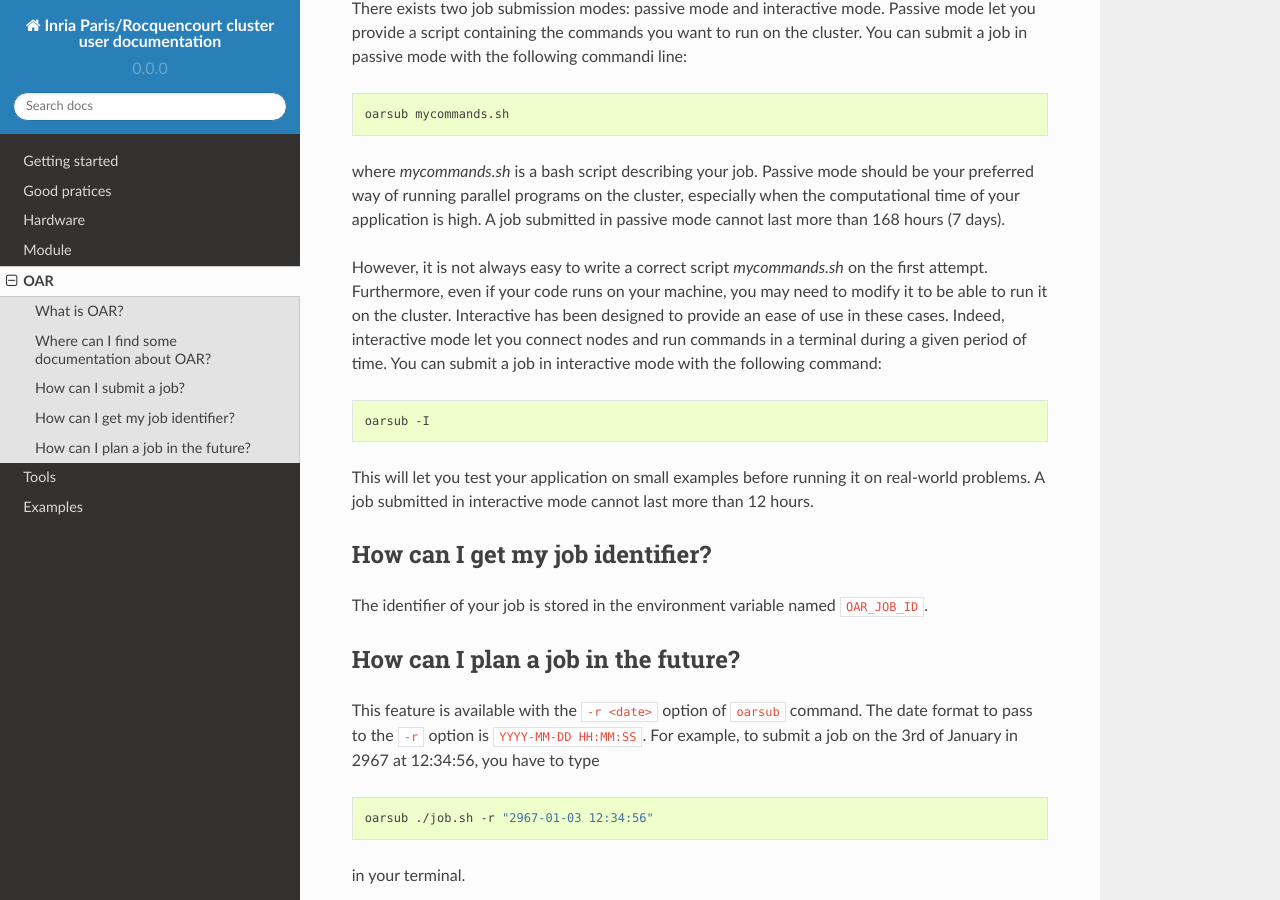
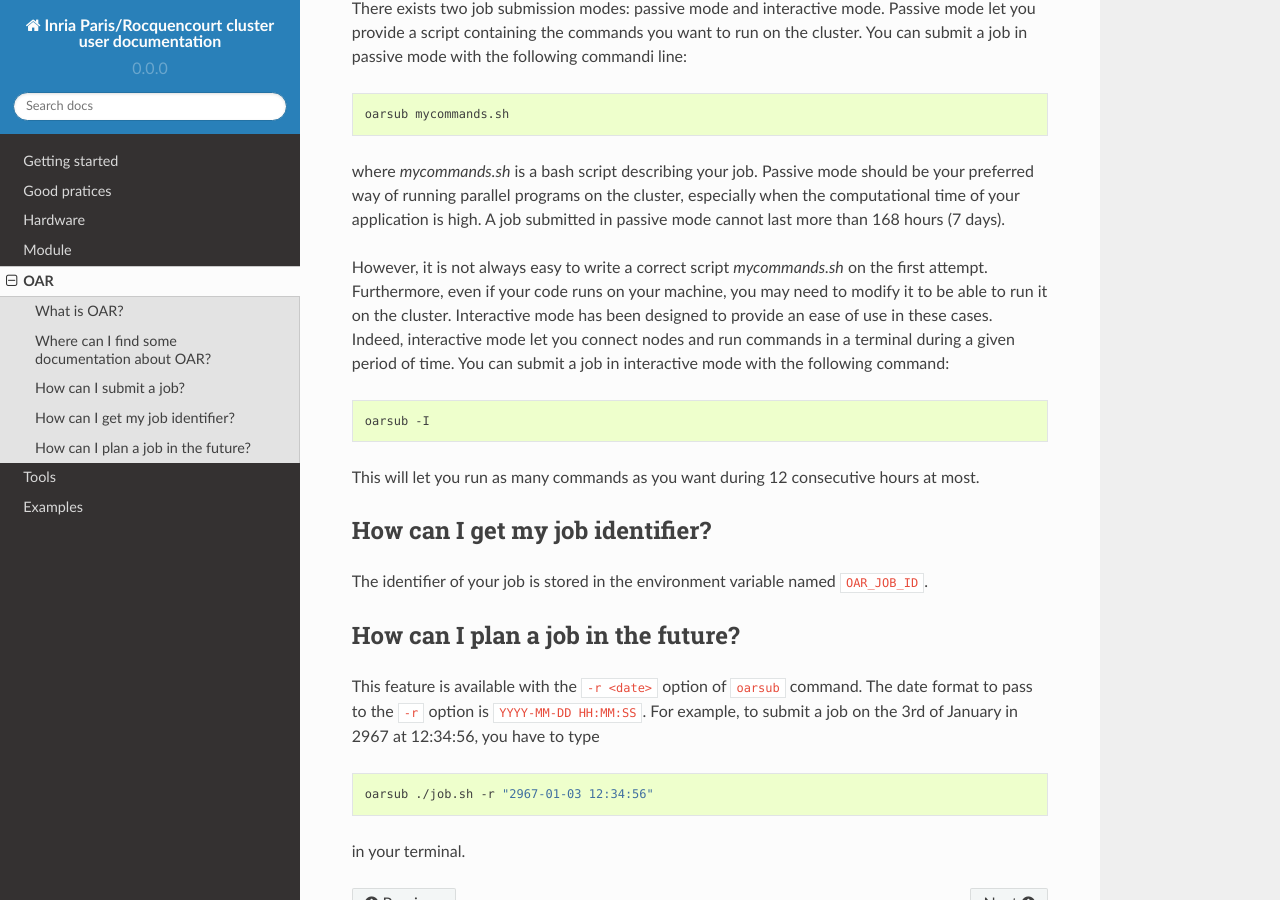
Before and after one commit to abertout/rioc, a Sphinx documentation site: the page built from doc/oar.rst, in a window 1280 px wide and 900 px high, scrolled down 500 px. Built offline with Sphinx 7.4.7 and the Read the Docs theme 2.0.0, drawn with Linux system fonts in a browser that asks for light colours.

Commit message:
Fix typos and enhance expression

```diff
--- a/doc/oar.rst
+++ b/doc/oar.rst
@@ -38,8 +38,7 @@ You can submit a job in interactive mode with the following command:
 
    oarsub -I
 
-This will let you test your application on small examples before running it on real-world problems.
-A job submitted in interactive mode cannot last more than 12 hours.
+This will let you run as many commands as you want during 12 consecutive hours at most.
 
 How can I get my job identifier?
 ~~~~~~~~~~~~~~~~~~~~~~~~~~~~~~~~
```
Also changed, not shown: other parts of doc/oar.rst (+1 -1 lines).
